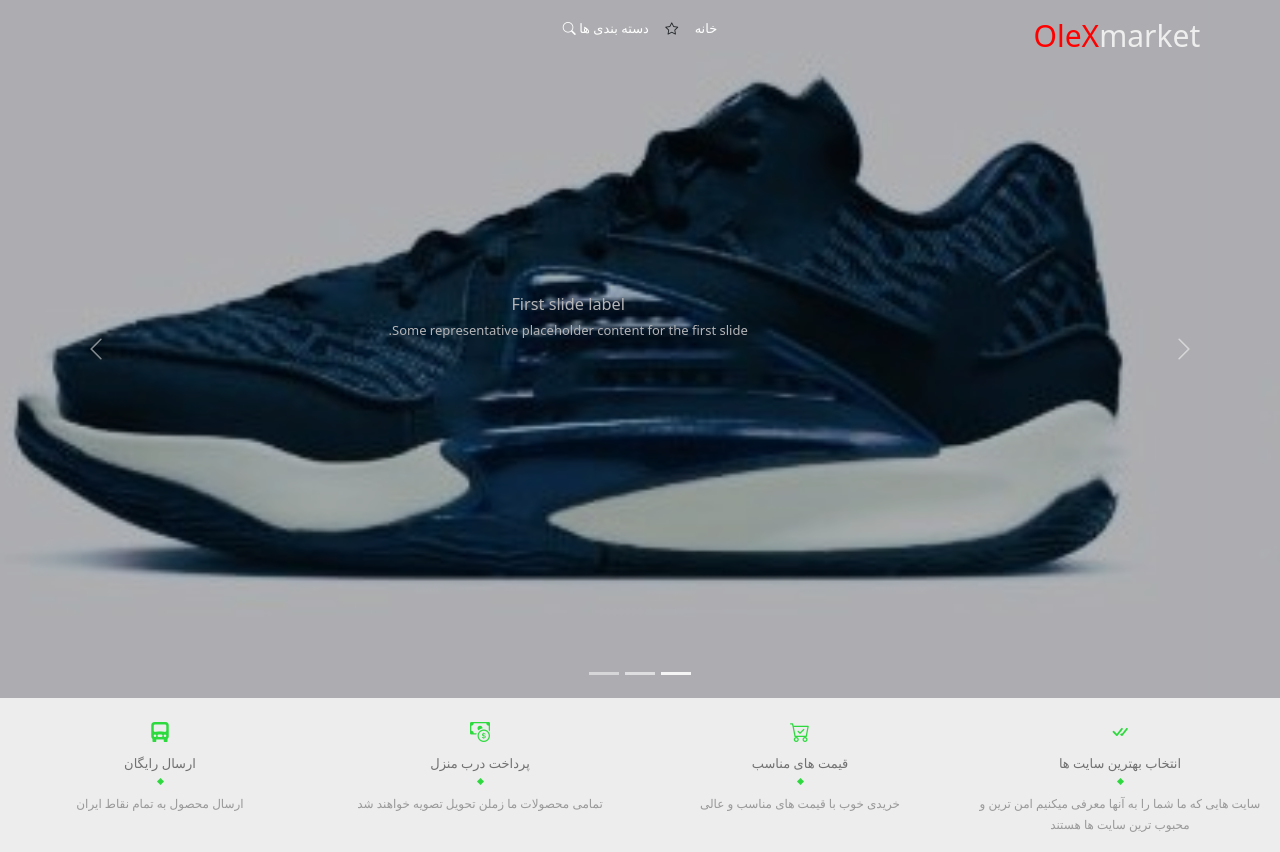
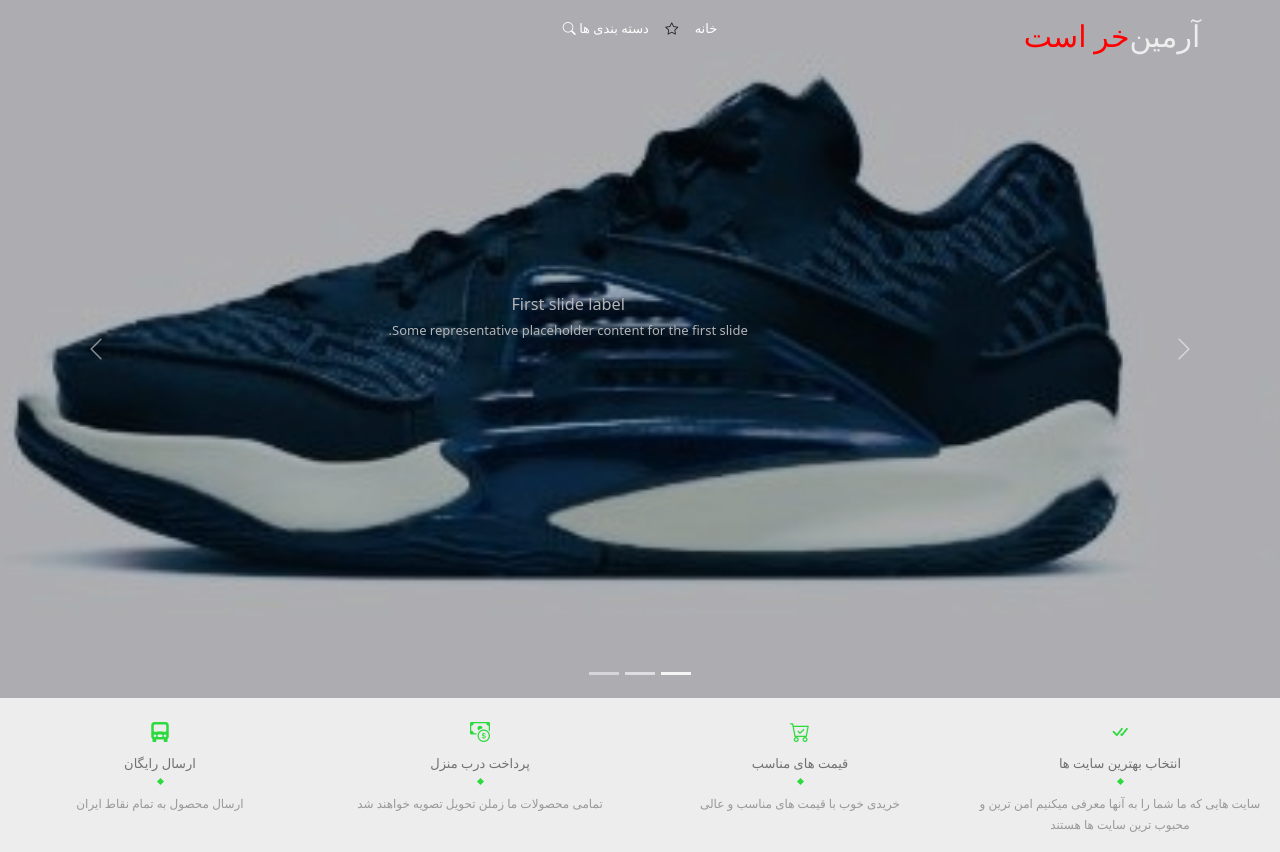
Before and after one commit to OleXmarket/web, a plain HTML site: page dgfgf/index.html in a window 1280 px wide. Shown: the top 852 px of the page. Drawn offline with Linux system fonts and the light colour scheme.

Commit message:
Update index.html

```diff
--- a/dgfgf/index.html
+++ b/dgfgf/index.html
@@ -19,7 +19,7 @@
         <div class="top-menu">
           <div class="container">
           <div class="row">
-            <div class="logo col-md-3 tex-center pt-3">market<p>OleX</p></div>
+            <div class="logo col-md-3 tex-center pt-3">آرمین<p>خر است</p></div>
             <div class="col-md-6 ">
                 <div class="main-menu">
                     <ul>
```
